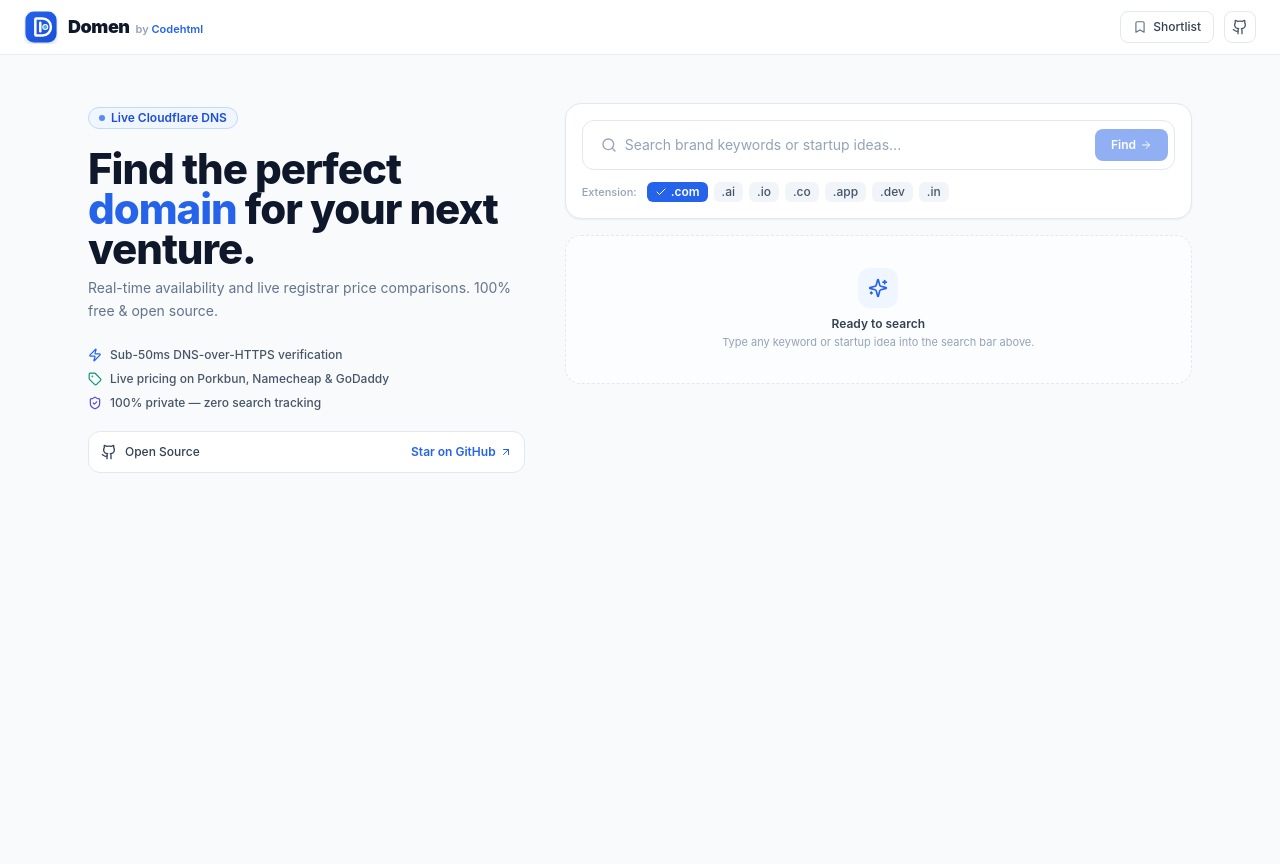
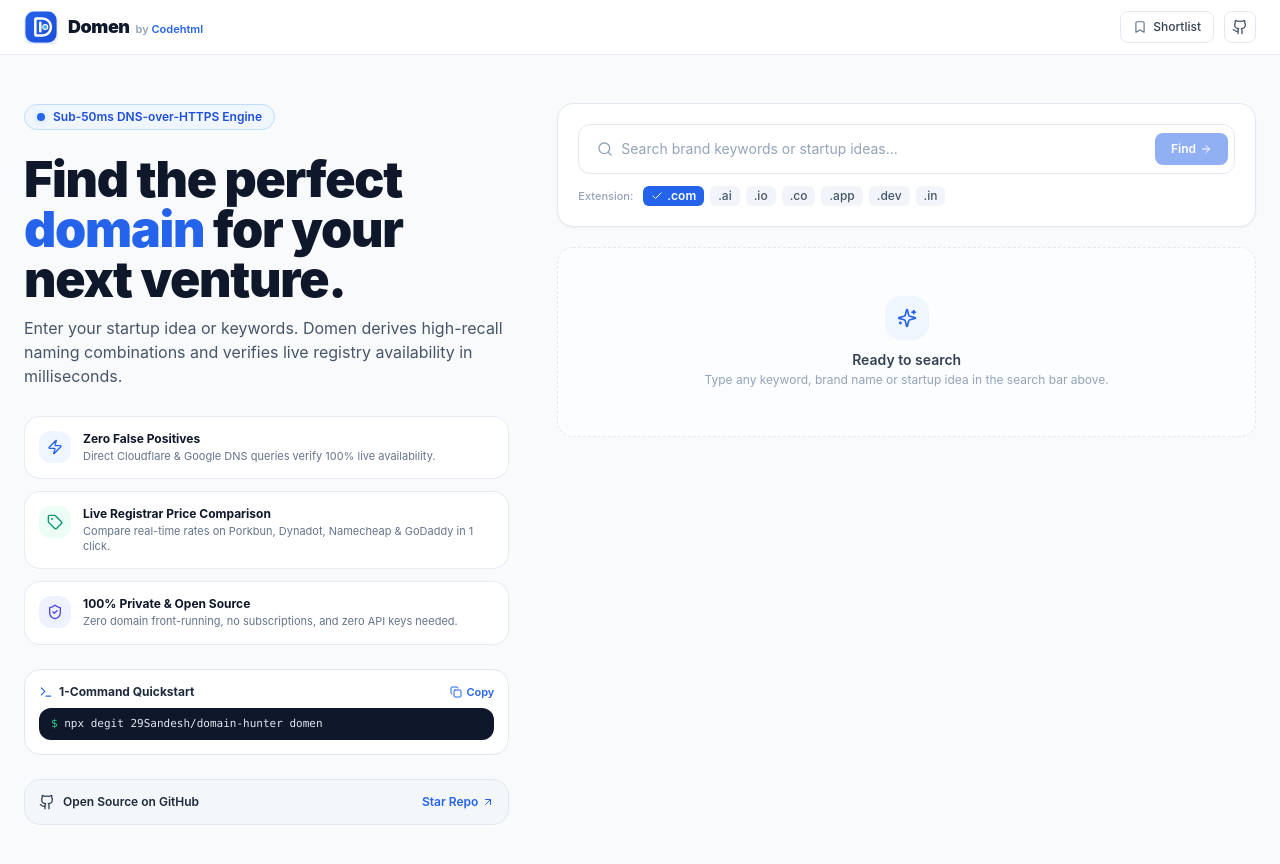
Before and after one commit to 29Sandesh/domain-hunter, a Next.js app: page / in a window 1280 px wide. Shown: the top 864 px of the page. Before the commit the page ends 800 px from the top, so only its background shows below. Built offline with nearby package versions, Linux system fonts and the light colour scheme.

Commit message:
style: expand and balance left column layout with quickstart terminal card

```diff
--- a/app/page.tsx
+++ b/app/page.tsx
@@ -9,6 +9,9 @@ import {
   Github,
   Sparkles,
   ArrowUpRight,
+  Copy,
+  Check,
+  Terminal,
 } from "lucide-react";
 import { Header } from "@/components/Header";
 import { DomainSearchInput } from "@/components/DomainSearchInput";
@@ -20,6 +23,7 @@ export default function DomenApp() {
   const [isLoading, setIsLoading] = useState(false);
   const [hasSearched, setHasSearched] = useState(false);
   const [lastQuery, setLastQuery] = useState("");
+  const [copiedInstall, setCopiedInstall] = useState(false);
 
   // Shortlist state
   const [isShortlistOpen, setIsShortlistOpen] = useState(false);
@@ -71,6 +75,12 @@ export default function DomenApp() {
     }
   };
 
+  const handleCopyInstall = () => {
+    navigator.clipboard.writeText("npx degit 29Sandesh/domain-hunter domen && cd domen && npm i && npm run dev");
+    setCopiedInstall(true);
+    setTimeout(() => setCopiedInstall(false), 2000);
+  };
+
   const handleSearch = async (params: {
     description: string;
     preferredTlds: string[];
@@ -113,55 +123,101 @@ export default function DomenApp() {
 
   return (
     <div className="min-h-screen bg-slate-50 text-slate-900 selection:bg-blue-100 selection:text-blue-900">
-      {/* Top Header */}
+      {/* Top Navigation */}
       <Header
         shortlistCount={shortlist.length}
         onOpenShortlist={() => setIsShortlistOpen(true)}
       />
 
-      <main className="mx-auto max-w-6xl px-4 py-8 sm:px-6 sm:py-12">
-        <div className="grid grid-cols-1 gap-8 lg:grid-cols-12 lg:gap-10 items-start">
+      <main className="mx-auto max-w-7xl px-4 py-8 sm:px-6 sm:py-12">
+        <div className="grid grid-cols-1 gap-8 lg:grid-cols-12 lg:gap-12 items-start">
 
-          {/* ================= LEFT: MINIMAL BRANDING ================= */}
-          <div className="lg:col-span-5 lg:sticky lg:top-20 space-y-5">
+          {/* ================= LEFT COLUMN: HERO & BRANDING (SPACED & BALANCED) ================= */}
+          <div className="lg:col-span-5 lg:sticky lg:top-20 space-y-6">
 
-            {/* Live Indicator */}
-            <div className="inline-flex items-center gap-1.5 rounded-full border border-blue-200 bg-blue-50 px-2.5 py-0.5 text-xs font-semibold text-blue-700">
-              <span className="h-1.5 w-1.5 rounded-full bg-blue-600 animate-pulse" />
-              <span>Live Cloudflare DNS</span>
+            {/* Live Indicator Chip */}
+            <div className="inline-flex items-center gap-2 rounded-full border border-blue-200 bg-blue-50/90 px-3 py-1 text-xs font-semibold text-blue-700 shadow-2xs">
+              <span className="relative flex h-2 w-2">
+                <span className="absolute inline-flex h-full w-full animate-ping rounded-full bg-blue-400 opacity-75" />
+                <span className="relative inline-flex h-2 w-2 rounded-full bg-blue-600" />
+              </span>
+              <span>Sub-50ms DNS-over-HTTPS Engine</span>
             </div>
 
-            {/* Headline */}
-            <div className="space-y-2">
-              <h1 className="text-3xl font-extrabold tracking-tight text-slate-900 sm:text-4xl lg:text-[42px] leading-[1.15]">
+            {/* Main Headline */}
+            <div className="space-y-3">
+              <h1 className="text-4xl sm:text-5xl lg:text-[50px] font-black tracking-tight text-slate-900 leading-[1.08]">
                 Find the perfect <span className="text-blue-600">domain</span> for your next venture.
               </h1>
-              <p className="text-sm text-slate-500 leading-relaxed">
-                Real-time availability and live registrar price comparisons. 100% free & open source.
+              <p className="text-sm sm:text-base text-slate-600 leading-relaxed max-w-lg">
+                Enter your startup idea or keywords. Domen derives high-recall naming combinations and verifies live registry availability in milliseconds.
               </p>
             </div>
 
-            {/* Feature Pills */}
-            <div className="space-y-2 pt-1">
-              <div className="flex items-center gap-2 text-xs font-medium text-slate-600">
-                <Zap className="h-3.5 w-3.5 text-blue-600" />
-                <span>Sub-50ms DNS-over-HTTPS verification</span>
+            {/* Feature Cards Matrix */}
+            <div className="space-y-3 pt-1">
+              <div className="flex items-start gap-3 rounded-2xl border border-slate-200/80 bg-white p-3.5 shadow-2xs">
+                <div className="flex h-8 w-8 shrink-0 items-center justify-center rounded-xl bg-blue-50 text-blue-600">
+                  <Zap className="h-4 w-4" />
+                </div>
+                <div>
+                  <h2 className="text-xs font-bold text-slate-900">Zero False Positives</h2>
+                  <p className="text-[11px] text-slate-500 mt-0.5 leading-snug">
+                    Direct Cloudflare & Google DNS queries verify 100% live availability.
+                  </p>
+                </div>
               </div>
-              <div className="flex items-center gap-2 text-xs font-medium text-slate-600">
-                <Tag className="h-3.5 w-3.5 text-emerald-600" />
-                <span>Live pricing on Porkbun, Namecheap & GoDaddy</span>
+
+              <div className="flex items-start gap-3 rounded-2xl border border-slate-200/80 bg-white p-3.5 shadow-2xs">
+                <div className="flex h-8 w-8 shrink-0 items-center justify-center rounded-xl bg-emerald-50 text-emerald-600">
+                  <Tag className="h-4 w-4" />
+                </div>
+                <div>
+                  <h2 className="text-xs font-bold text-slate-900">Live Registrar Price Comparison</h2>
+                  <p className="text-[11px] text-slate-500 mt-0.5 leading-snug">
+                    Compare real-time rates on Porkbun, Dynadot, Namecheap & GoDaddy in 1 click.
+                  </p>
+                </div>
               </div>
-              <div className="flex items-center gap-2 text-xs font-medium text-slate-600">
-                <ShieldCheck className="h-3.5 w-3.5 text-indigo-600" />
-                <span>100% private — zero search tracking</span>
+
+              <div className="flex items-start gap-3 rounded-2xl border border-slate-200/80 bg-white p-3.5 shadow-2xs">
+                <div className="flex h-8 w-8 shrink-0 items-center justify-center rounded-xl bg-indigo-50 text-indigo-600">
+                  <ShieldCheck className="h-4 w-4" />
+                </div>
+                <div>
+                  <h2 className="text-xs font-bold text-slate-900">100% Private & Open Source</h2>
+                  <p className="text-[11px] text-slate-500 mt-0.5 leading-snug">
+                    Zero domain front-running, no subscriptions, and zero API keys needed.
+                  </p>
+                </div>
+              </div>
+            </div>
+
+            {/* Quick 1-Command Terminal Card */}
+            <div className="rounded-2xl border border-slate-200 bg-white p-3.5 shadow-2xs space-y-2">
+              <div className="flex items-center justify-between text-xs">
+                <div className="flex items-center gap-1.5 font-bold text-slate-800">
+                  <Terminal className="h-3.5 w-3.5 text-blue-600" />
+                  <span>1-Command Quickstart</span>
+                </div>
+                <button
+                  onClick={handleCopyInstall}
+                  className="flex items-center gap-1 text-[11px] font-semibold text-blue-600 hover:underline"
+                >
+                  {copiedInstall ? <Check className="h-3 w-3 text-emerald-600" /> : <Copy className="h-3 w-3" />}
+                  <span>{copiedInstall ? "Copied!" : "Copy"}</span>
+                </button>
+              </div>
+              <div className="rounded-xl bg-slate-900 px-3 py-2 font-mono text-[11px] text-slate-200 truncate">
+                <span className="text-emerald-400">$</span> npx degit 29Sandesh/domain-hunter domen
               </div>
             </div>
 
             {/* GitHub Card */}
-            <div className="rounded-xl border border-slate-200 bg-white p-3 flex items-center justify-between shadow-2xs">
+            <div className="rounded-2xl border border-slate-200 bg-slate-100/70 p-3.5 flex items-center justify-between">
               <div className="flex items-center gap-2">
                 <Github className="h-4 w-4 text-slate-700" />
-                <span className="text-xs font-medium text-slate-700">Open Source</span>
+                <span className="text-xs font-semibold text-slate-800">Open Source on GitHub</span>
               </div>
               <a
                 href="https://github.com/29Sandesh/domain-hunter"
@@ -169,28 +225,33 @@ export default function DomenApp() {
                 rel="noopener noreferrer"
                 className="flex items-center gap-1 text-xs font-semibold text-blue-600 hover:underline"
               >
-                <span>Star on GitHub</span>
+                <span>Star Repo</span>
                 <ArrowUpRight className="h-3 w-3" />
               </a>
             </div>
 
           </div>
 
-          {/* ================= RIGHT: SEARCH & RESULTS ================= */}
-          <div className="lg:col-span-7 space-y-4">
+          {/* ================= RIGHT COLUMN: SEARCH & STREAM ================= */}
+          <div className="lg:col-span-7 space-y-5">
 
-            {/* Search Box Card */}
-            <div className="rounded-2xl border border-slate-200 bg-white p-4 shadow-sm">
+            {/* Search Input Card */}
+            <div className="rounded-2xl border border-slate-200 bg-white p-5 shadow-sm space-y-3">
               <DomainSearchInput onSearch={handleSearch} isLoading={isLoading} />
             </div>
 
             {/* Results Section */}
             {hasSearched ? (
-              <div className="space-y-2.5">
+              <div className="space-y-3">
                 <div className="flex items-center justify-between px-1 text-xs">
-                  <span className="font-bold text-slate-800">
-                    Available Domains ({availableItems.length})
-                  </span>
+                  <div className="flex items-center gap-2">
+                    <span className="font-bold text-slate-900">
+                      Available Domains
+                    </span>
+                    <span className="rounded-full bg-blue-100 px-2 py-0.5 text-[11px] font-bold text-blue-800">
+                      {availableItems.length}
+                    </span>
+                  </div>
                   {lastQuery && (
                     <span className="text-slate-400 truncate max-w-[200px]">
                       for &ldquo;{lastQuery}&rdquo;
@@ -199,12 +260,14 @@ export default function DomenApp() {
                 </div>
 
                 {availableItems.length === 0 ? (
-                  <div className="rounded-xl border border-slate-200 bg-white p-8 text-center text-slate-500 shadow-2xs">
-                    <p className="text-xs font-medium text-slate-700">No available domains found.</p>
-                    <p className="text-[11px] text-slate-400 mt-0.5">Try another keyword or select additional extensions above.</p>
+                  <div className="rounded-2xl border border-slate-200 bg-white p-10 text-center text-slate-500 shadow-2xs space-y-1.5">
+                    <p className="text-sm font-semibold text-slate-800">No available domains found for this keyword.</p>
+                    <p className="text-xs text-slate-400 max-w-sm mx-auto">
+                      Try searching another keyword or selecting additional extensions (like .ai, .io, .co).
+                    </p>
                   </div>
                 ) : (
-                  <div className="space-y-2">
+                  <div className="space-y-2.5">
                     {availableItems.map((item) => (
                       <DomainCard
                         key={item.domain}
@@ -218,14 +281,14 @@ export default function DomenApp() {
               </div>
             ) : (
               /* Minimal Empty State */
-              <div className="rounded-2xl border border-dashed border-slate-200 bg-white/50 p-8 text-center text-slate-400 space-y-2">
-                <div className="mx-auto flex h-10 w-10 items-center justify-center rounded-xl bg-blue-50 text-blue-600">
+              <div className="rounded-2xl border border-dashed border-slate-200 bg-white/60 p-12 text-center text-slate-400 space-y-2.5">
+                <div className="mx-auto flex h-11 w-11 items-center justify-center rounded-2xl bg-blue-50 text-blue-600">
                   <Sparkles className="h-5 w-5" />
                 </div>
                 <div>
-                  <p className="text-xs font-semibold text-slate-700">Ready to search</p>
-                  <p className="text-[11px] text-slate-400 mt-0.5">
-                    Type any keyword or startup idea into the search bar above.
+                  <p className="text-sm font-semibold text-slate-700">Ready to search</p>
+                  <p className="text-xs text-slate-400 mt-0.5">
+                    Type any keyword, brand name or startup idea in the search bar above.
                   </p>
                 </div>
               </div>
```
